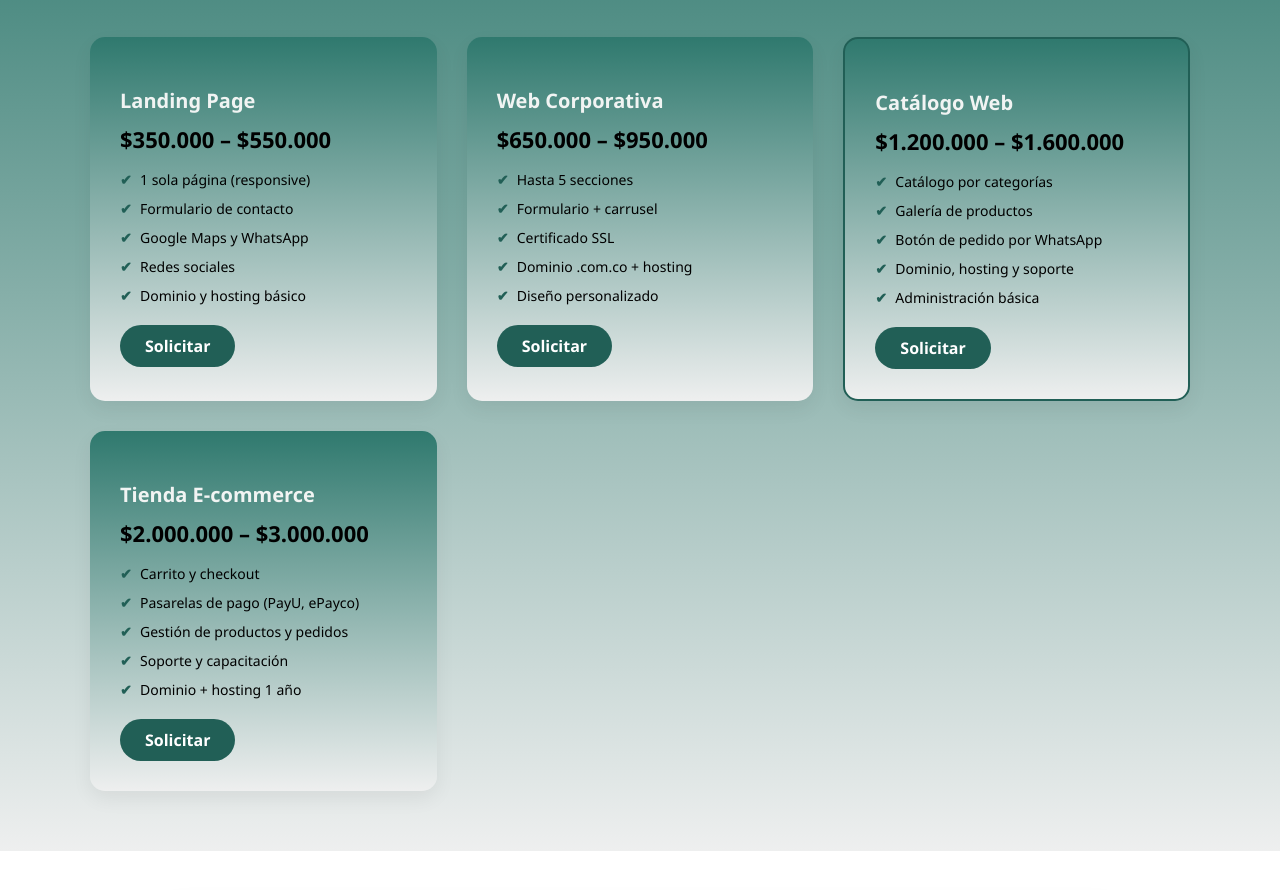
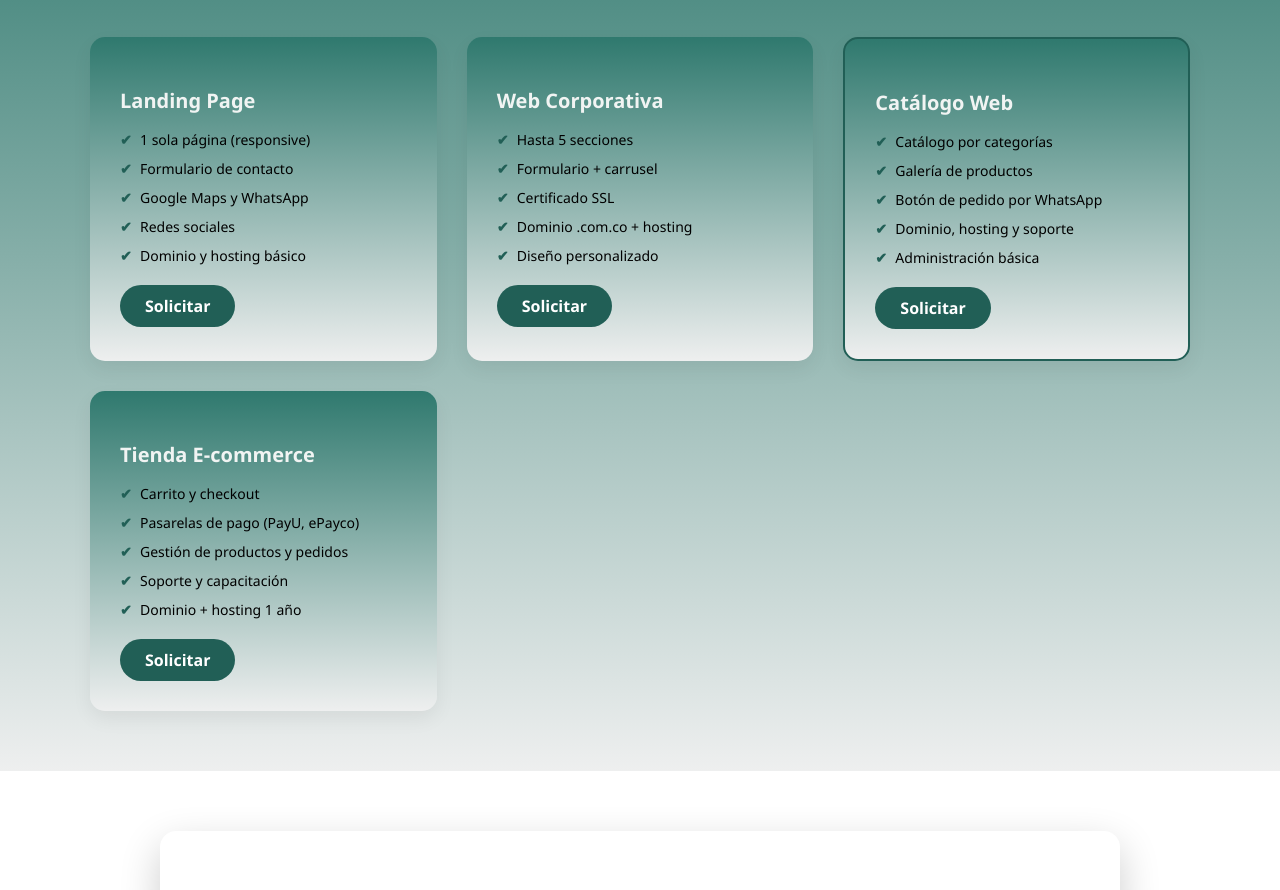
Before and after one commit to romariomartinez/PixelNativo, a plain HTML site: page index.html in a window 1280 px wide. Shown: the part 2329-3219 px from the top of the page. Drawn offline with Linux system fonts and the light colour scheme.

Commit message:
version 3

```diff
--- a/index.html
+++ b/index.html
@@ -127,7 +127,7 @@
     <!-- Plan 1 -->
     <div class="plan-box">
       <h3>Landing Page</h3>
-      <div class="precio">$350.000 – $550.000</div>
+      <div class="precio"></div>
       <ul>
         <li>1 sola página (responsive)</li>
         <li>Formulario de contacto</li>
@@ -141,7 +141,7 @@
     <!-- Plan 2 -->
     <div class="plan-box">
       <h3>Web Corporativa</h3>
-      <div class="precio">$650.000 – $950.000</div>
+      <div class="precio"></div>
       <ul>
         <li>Hasta 5 secciones</li>
         <li>Formulario + carrusel</li>
@@ -155,7 +155,7 @@
     <!-- Plan 3 -->
     <div class="plan-box destacado">
       <h3>Catálogo Web</h3>
-      <div class="precio">$1.200.000 – $1.600.000</div>
+      <div class="precio"></div>
       <ul>
         <li>Catálogo por categorías</li>
         <li>Galería de productos</li>
@@ -169,7 +169,7 @@
     <!-- Plan 4 -->
     <div class="plan-box">
       <h3>Tienda E-commerce</h3>
-      <div class="precio">$2.000.000 – $3.000.000</div>
+      <div class="precio"></div>
       <ul>
         <li>Carrito y checkout</li>
         <li>Pasarelas de pago (PayU, ePayco)</li>
```
